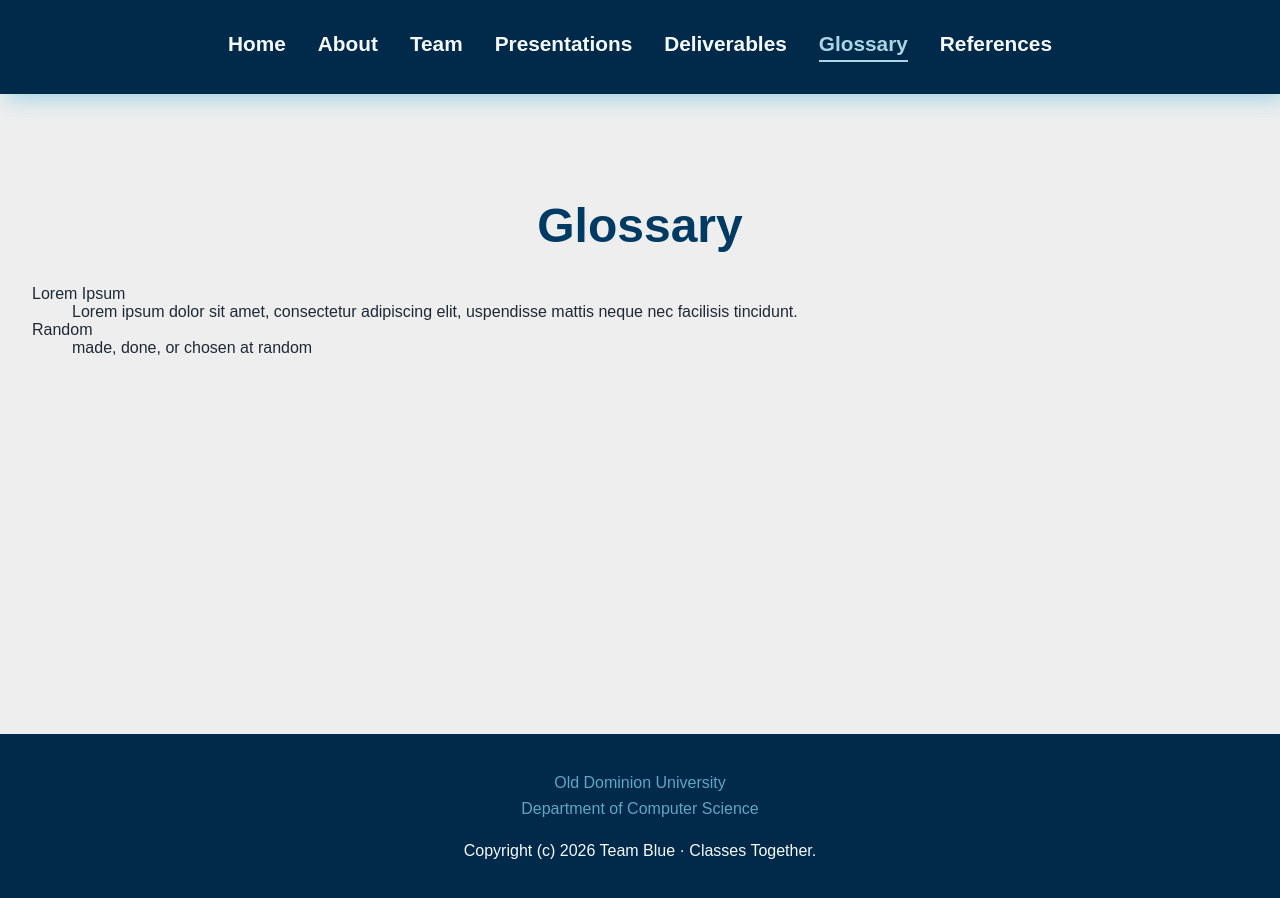
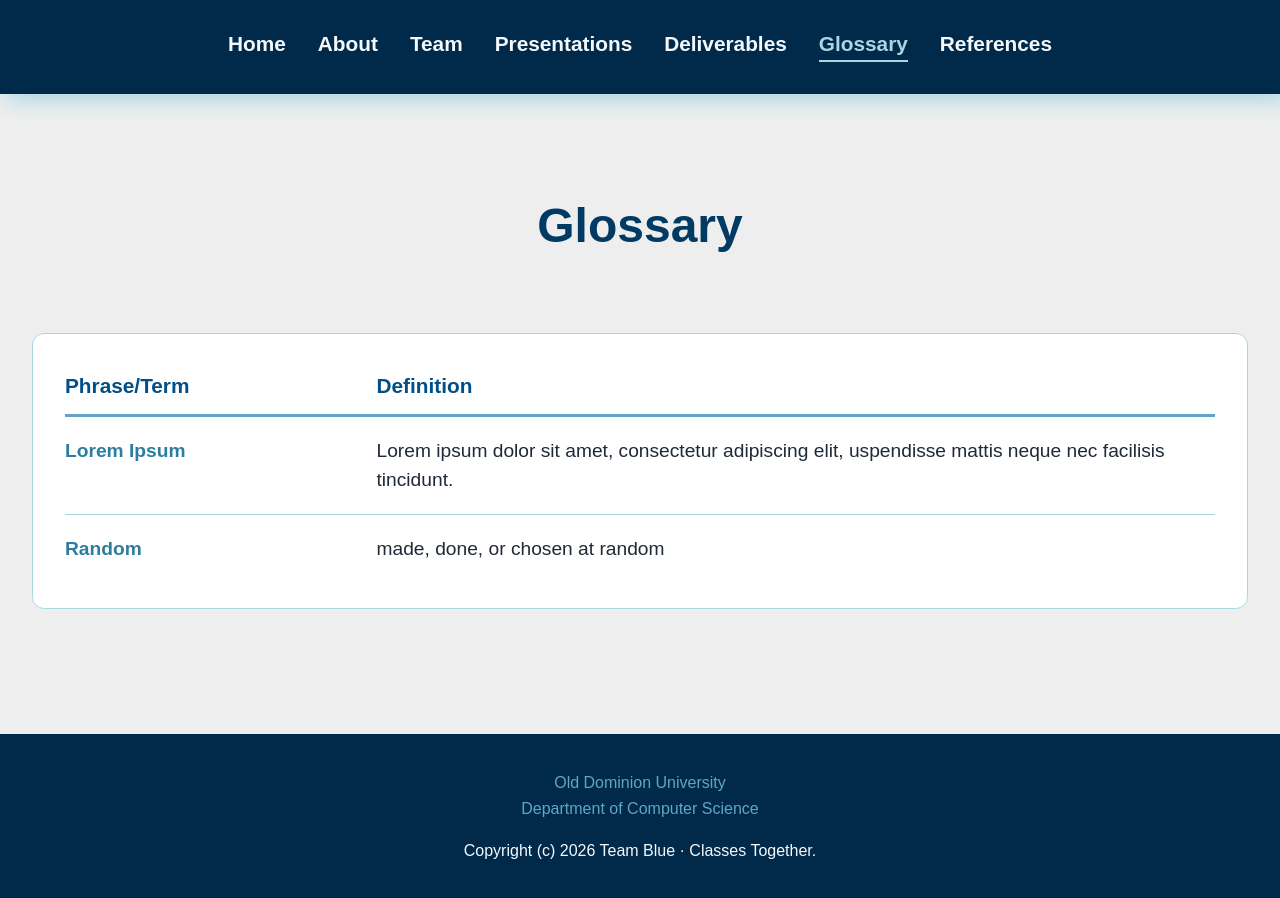
Before and after one commit to classes-together/classes-together.github.io, a Jekyll site: the page built from pages/glossary.html, in a window 1280 px wide. Built offline with Jekyll 4.4.1, drawn with Linux system fonts in a browser that asks for light colours.

Commit message:
Add styling and responsiveness to glossary page

```diff
--- a/assets/css/style.css
+++ b/assets/css/style.css
@@ -50,7 +50,7 @@ main {
 }
 
 .page > h1 {
-  margin-bottom: 2rem;
+  margin-bottom: 1rem;
   text-align: center;
   font-size: 3rem;
   color: var(--blue-dark);
@@ -201,7 +201,9 @@ footer .copyright {
     ),
     var(--perry-library);
 
-  background-size: cover, max(100%, 105rem) auto;
+  background-size:
+    cover,
+    max(100%, 105rem) auto;
   background-position: center;
   background-repeat: no-repeat;
 
@@ -318,7 +320,6 @@ footer .copyright {
   background-color: var(--blue-primary);
 }
 
-
 .feature:nth-child(9n + 3),
 .feature:nth-child(9n + 5),
 .feature:nth-child(9n + 7) {
@@ -400,8 +401,7 @@ footer .copyright {
 
   object-position: var(--image-position, center);
 
-  transform: translate(var(--image-x, 0%), var(--image-y, 0%))
-              scale(var(--image-zoom, 1));
+  transform: translate(var(--image-x, 0%), var(--image-y, 0%)) scale(var(--image-zoom, 1));
 }
 
 .team-member-info {
@@ -429,22 +429,7 @@ footer .copyright {
   line-height: 1.5;
 }
 
-/*
- * SHARED STYLING
- */
-.about h1,
-.team h1,
-.presentations h1,
-.deliverables h1,
-.references h1 {
-  margin-bottom: 1rem;
-}
-
-.about .description,
-.team .description,
-.presentations .description,
-.deliverables .description,
-.references .description {
+.page > .description {
   text-align: center;
   font-size: 1.2rem;
   font-weight: 600;
@@ -462,7 +447,7 @@ footer .copyright {
 
 .about > h2,
 .references > h2,
-.document-group > h2{
+.document-group > h2 {
   margin-top: 5rem;
 
   font-size: 2rem;
@@ -530,6 +515,61 @@ nav a:focus-visible,
   outline-offset: 3px;
 }
 
+
+/*
+ * GLOSSARY
+ */
+.glossary-container {
+  margin: 2rem 0;
+  padding: 1.5rem 2rem;
+
+  background-color: white;
+  border: 1px solid var(--blue-pale);
+  border-radius: 0.75rem;
+}
+
+.glossary-list {
+  margin: 0;
+  padding: 0;
+}
+
+.glossary-header,
+.glossary-item {
+  display: grid;
+  grid-template-columns: minmax(0, 1fr) minmax(0, 3fr);
+  gap: 2rem;
+}
+
+.glossary-header {
+  padding: 1rem 0;
+  font-size: 1.3rem;
+  font-weight: 600;
+
+  color: var(--blue-primary);
+  border-bottom: 3px solid var(--blue-light);
+}
+
+.glossary-item {
+  padding: 1.25rem 0;
+  font-size: 1.2rem;
+  line-height: 1.5;
+
+  border-bottom: 1px solid var(--blue-pale);
+}
+
+.glossary-item:last-child {
+  border-bottom: none;
+}
+
+.glossary-item dt {
+  font-weight: 600;
+  color: var(--blue-medium);
+}
+
+.glossary-item dd {
+  margin: 0;
+}
+
 /*
  * REFERENCES
  */
@@ -563,7 +603,8 @@ nav a:focus-visible,
 }
 
 @keyframes highlight-fade {
-  0%, 70% {
+  0%,
+  70% {
     background-color: var(--blue-pale);
   }
 
@@ -699,4 +740,23 @@ nav a:focus-visible,
     width: 100%;
   }
 
+  .glossary-container {
+    padding: 1rem 1.5rem;
+  }
+
+  .glossary-header {
+    display: none;
+  }
+
+  .glossary-item {
+    grid-template-columns: 1fr;
+    gap: 0.5rem;
+    padding: 1rem 0;
+
+    font-size: 1rem;
+  }
+
+  .glossary-item dt {
+    font-size: 1.3rem;
+  }
 }
--- a/pages/glossary.html
+++ b/pages/glossary.html
@@ -9,12 +9,21 @@ header_key: glossary
 <section class="page glossary">
   {% include page-header.html key=page.header_key %}
 
+  <div class="glossary-container">
+    <div class="glossary-header">
+      <span>Phrase/Term</span>
+      <span>Definition</span>
+    </div>
+
     <dl class="glossary-list">
       {% assign terms = glossary.terms | sort: "term" %}
 
       {% for item in terms %}
+        <div class="glossary-item">
           <dt>{{ item.term | escape }}</dt>
           <dd>{{ item.definition | escape }}</dd>
+        </div>
       {% endfor %}
     </dl>
+  </div>
 </section>
```
Lines whose indentation alone changed are shown as unchanged.
